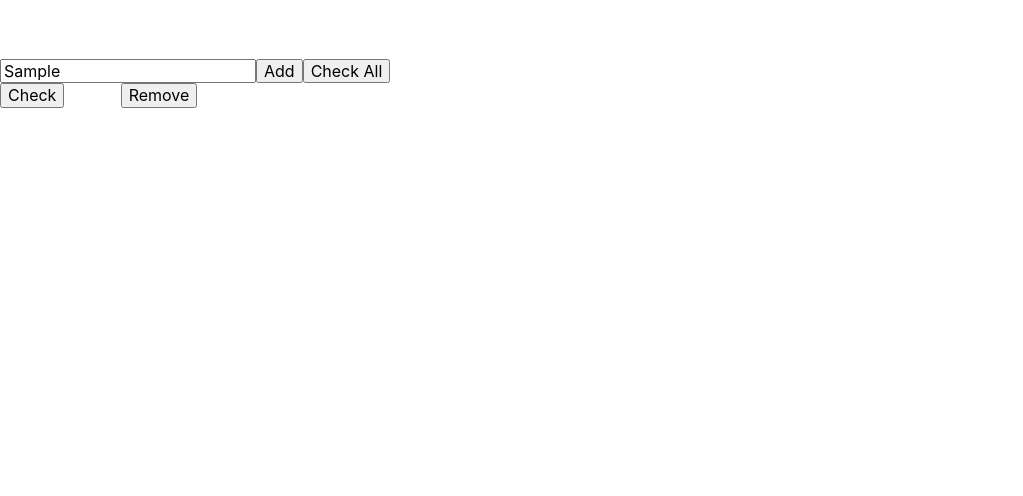
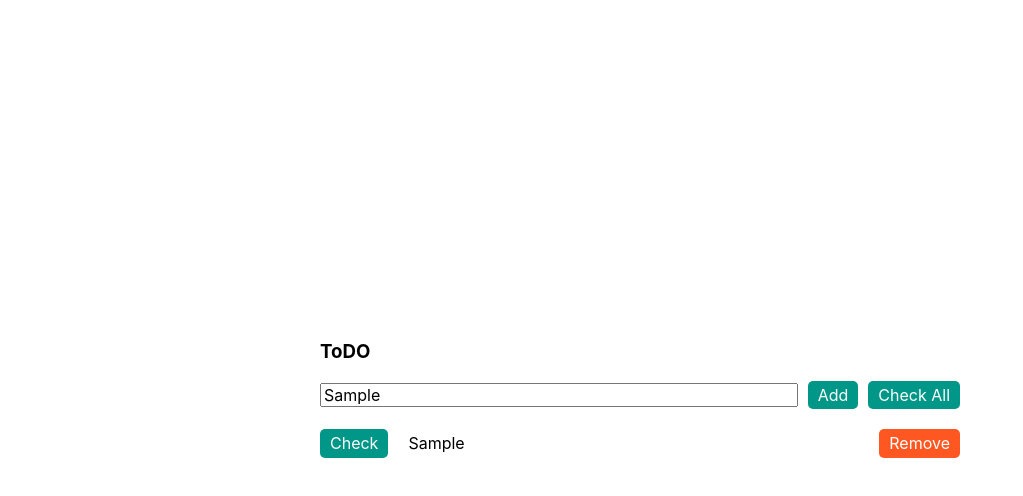
Before and after one commit to University-MITSO/react-labs, a React (Create React App) app in the folder lab2-state/: page / in a window 1280 px wide. Both pictures are taken after typing "Sample" into the empty fields and a click on the button "Add". Shown: the top 496 px of the page, without its empty margins (0-1023 px from the left). Built offline with nearby package versions, Linux system fonts and the light colour scheme.

Commit message:
feat: add useRef implementation

```diff
--- a/lab2-state/src/App.tsx
+++ b/lab2-state/src/App.tsx
@@ -4,7 +4,7 @@ import Todo from './components/Todo';
 
 function App() {
   return (
-    <div className="App">
+    <div className="app">
       <Todo />
     </div>
   );
--- /dev/null
+++ b/lab2-state/src/components/InputControlWithUseRef/index.tsx
@@ -0,0 +1,62 @@
+import styles from "./styles.module.scss";
+
+import React, { FC, useRef, useEffect } from "react";
+
+// Типизируем входные параметры компоненты
+interface InputControlWithUseRefProps {
+  value?: string;
+  onInput?: (value: string) => void;
+}
+
+const InputControlWithUseRef: FC<InputControlWithUseRefProps> = (props) => {
+  // Объект для хранения ссылки на DOM элемент (input)
+  const inputRef = useRef<HTMLInputElement>(null);
+
+  // Объект для хранения вводимого значения, изменение не вызывает перерендер
+  const value = useRef(props.value || "");
+
+  // Подписываемся на событие ввода
+  const subscribe = () => {
+    const inputEl = inputRef.current as HTMLInputElement;
+    inputEl.addEventListener("input", handleInput);
+  };
+
+  // Отписываемся от событие ввода
+  const unsubscribe = () => {
+    const inputEl = inputRef.current as HTMLInputElement;
+    inputEl.removeEventListener("input", handleInput);
+  };
+
+  useEffect(
+    // Функция вызовится один раз после мантирования компонента
+    () => {
+      subscribe(); // Подписываемся на событие ввода
+
+      // Функция вызовится один раз после размонтирования компонента
+      return () => {
+        unsubscribe(); // Отписываемся от событие ввода
+      };
+    },
+    []
+  );
+
+  // Обработчик события ввода значения в input
+  const handleInput = (event: any) => {
+    value.current = event.target.value; // Перезаписываем value, что НЕ вызывает перерендер компоненты
+
+    // Если есть функция props.onInput, то вызываем ее, что бы передать вводимое значение родительской компоненте
+    if (props.onInput) props.onInput(value.current);
+  };
+
+  return (
+    <input
+      ref={inputRef} // Связываем inputRef c DOM элементом
+      className={styles.InputControl}
+      value={value.current}
+      onInput={handleInput}
+    />
+  );
+};
+
+// Отдаем компоненту "внешнему миру"
+export default InputControlWithUseRef;
--- a/lab2-state/src/components/Todo/index.tsx
+++ b/lab2-state/src/components/Todo/index.tsx
@@ -54,6 +54,13 @@ const Todo = () => {
 
   // Обрабатываем событие (добавление todo) от дочернего компонента
   const handeAdd = (todo: TodoModel) => {
+    // Проверяем введенные данные на валидность
+    if (todo.description === "") {
+      // Если данные не валидны выводим сообщение и завершаем функцию
+      alert("Введите описание задачи...");
+      return;
+    }
+
     // Для синхранизации состояний, берем предыдущее состояние todos и к нему добавляем новый todo
     setTodos((prevTodos) => [...prevTodos, todo]); // Вызывает перерендер компоненты
   };
@@ -96,6 +103,7 @@ const Todo = () => {
               key={todo.id}
             />
           ))}
+          {todos.length === 0 ? "Пусто..." : null}
         </TodoList>
       </div>
     </div>
--- a/lab2-state/src/components/Todo/styles.module.scss
+++ b/lab2-state/src/components/Todo/styles.module.scss
@@ -1,3 +1,3 @@
 .Todo {
-  color: #fff;
+  width: 640px;
 }
--- a/lab2-state/src/components/TodoForm/index.tsx
+++ b/lab2-state/src/components/TodoForm/index.tsx
@@ -3,6 +3,7 @@ import styles from "./styles.module.scss";
 import React, { FC, useState } from "react";
 import { TodoModel } from "../../models/Todo";
 import InputControlWithUseState from "../InputControlWithUseState";
+// import InputControlWithUseRef from "../InputControlWithUseRef";
 
 // Типизируем входные параметры компоненты
 interface TodoFormProps {
@@ -28,13 +29,13 @@ const TodoForm: FC<TodoFormProps> = (props) => {
 
     // Если есть функция props.onAdd, то вызываем ее, что бы передать todo родительской компоненте, для дальнейшей обработки
     if (props.onAdd) props.onAdd(todo);
-
-    setDescription(""); // Очищаем локальное состояние, что вызывает перерндер компоненты
   };
 
   return (
     <form className={styles.TodoForm}>
       <InputControlWithUseState value={description} onInput={handleInput} />
+      {/* <InputControlWithUseRef value={description} onInput={handleInput} /> */}
+
       <button className={styles.TodoForm__Add} onClick={handleAdd}>
         Add
       </button>
--- a/lab2-state/src/components/TodoForm/styles.module.scss
+++ b/lab2-state/src/components/TodoForm/styles.module.scss
@@ -0,0 +1,13 @@
+.TodoForm {
+  display: flex;
+  align-items: center;
+  margin-bottom: 20px;
+
+  input {
+    flex-grow: 1;
+  }
+
+  button {
+    margin-left: 10px;
+  }
+}
--- a/lab2-state/src/components/TodoItem/index.tsx
+++ b/lab2-state/src/components/TodoItem/index.tsx
@@ -24,7 +24,7 @@ const TodoItem: FC<TodoItemProps> = (props) => {
         {props.todo.isChecked ? "Non check" : "Check"}
       </button>
       <span>{props.todo.description}</span>
-      <button onClick={handleRemove}>Remove</button>
+      <button className={styles.TodoItem__Remove} onClick={handleRemove}>Remove</button>
     </div>
   );
 };
--- a/lab2-state/src/components/TodoItem/styles.module.scss
+++ b/lab2-state/src/components/TodoItem/styles.module.scss
@@ -0,0 +1,21 @@
+.TodoItem {
+    display: flex;
+    align-items: center;
+
+    margin-bottom: 10px;
+    padding-bottom: 10px;
+    border-bottom: 1px solid #000;
+
+    &:last-of-type {
+        border-bottom: none;
+    }
+
+    span {
+        flex-grow: 1;
+        padding: 0 20px;
+    }
+
+    &__Remove {
+        background-color: #FF5722;
+    }
+}
--- a/lab2-state/src/index.scss
+++ b/lab2-state/src/index.scss
@@ -5,4 +5,27 @@ body {
     sans-serif;
   -webkit-font-smoothing: antialiased;
   -moz-osx-font-smoothing: grayscale;
+  color: #000;
 }
+
+.app {
+  width: 100vw;
+  min-height: 100vh;
+
+  display: flex;
+  justify-content: center;
+  align-items: center;
+}
+
+button {
+  outline: none;
+  border: none;
+  padding: 5px 10px;
+  border-radius: 5px;
+  background-color: #009688;
+  color: #fff;
+
+  &:hover {
+    cursor: pointer;
+  }
+}
```
Also changed, not shown: lab2-state/src/components/InputControlWithUseRef/styles.module.scss (added).
